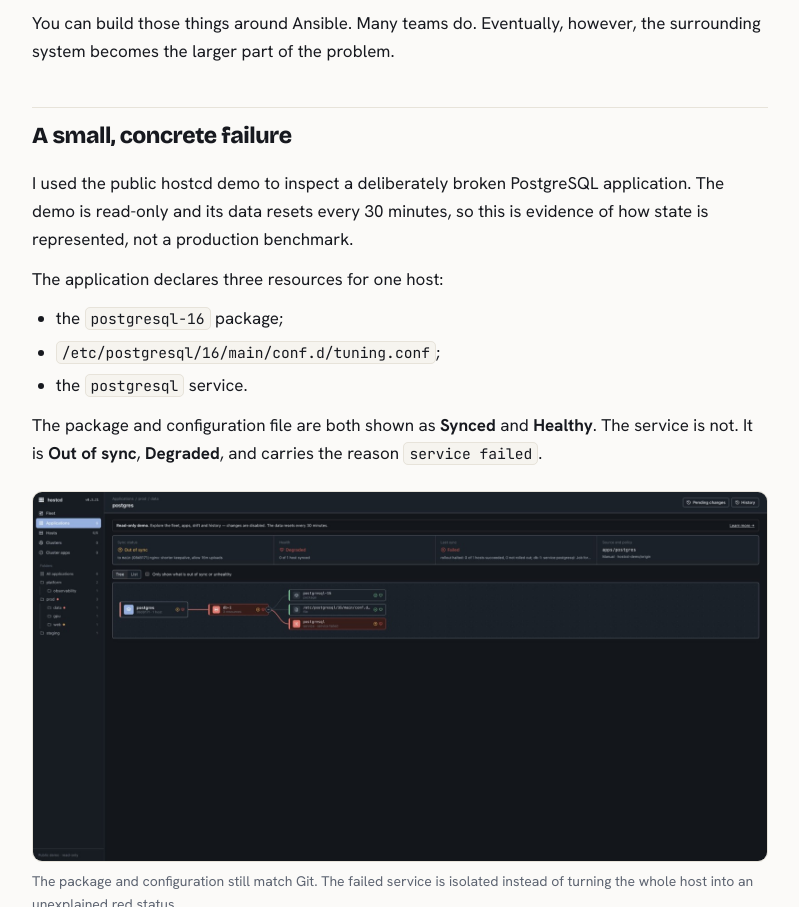
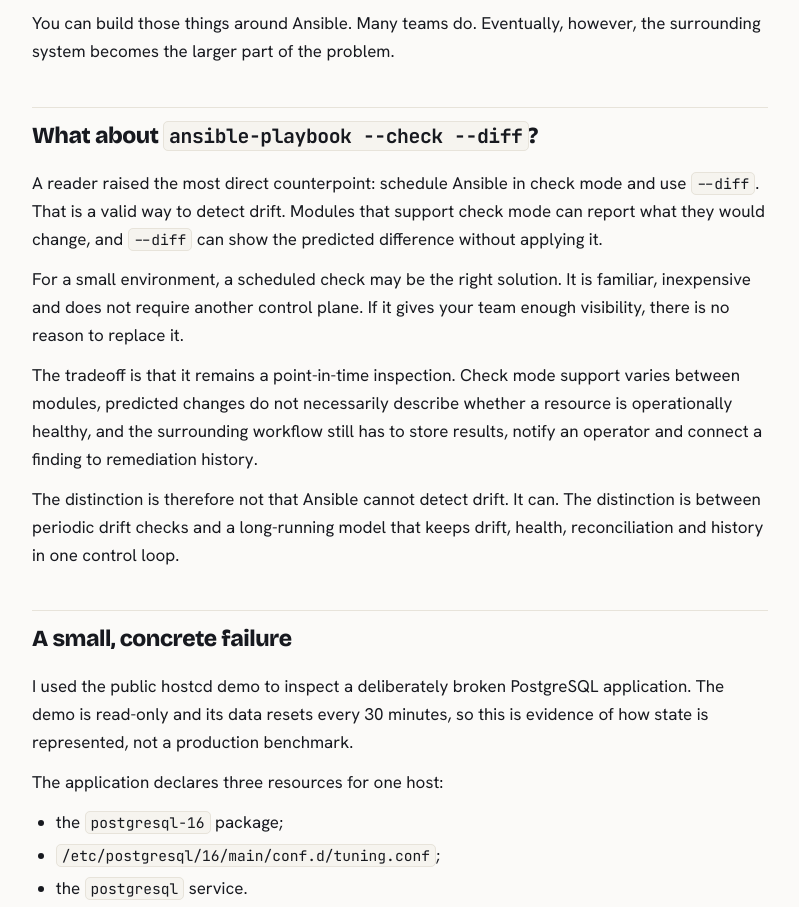
Before and after one commit to Inblade/hostcd-dist, a plain HTML site: page docs/blog/ansible-success-drift/index.html in a window 1280 px wide. Shown: the part 994-1901 px from the top of the page, without its empty margins (240-1039 px from the left). Drawn offline with Linux system fonts and the light colour scheme.

Commit message:
docs: clarify Ansible check mode tradeoffs (#59)
Co-authored-by: Danylo Kochetov <prn.danylo.kochetov@gcore.com>

```diff
--- a/docs/blog/ansible-success-drift/index.html
+++ b/docs/blog/ansible-success-drift/index.html
@@ -70,6 +70,12 @@
   <blockquote>Does every host still match the intended state right now?</blockquote>
   <p>A cron job cannot answer that between executions. A green CI result at 02:00 does not tell you whether <code>postgresql</code> is still running at 09:17. Running the same job every five minutes narrows the blind interval, but it does not automatically give you a durable model for drift, health, rollout history and recovery.</p>
   <p>You can build those things around Ansible. Many teams do. Eventually, however, the surrounding system becomes the larger part of the problem.</p>
+
+  <h2>What about <code>ansible-playbook --check --diff</code>?</h2>
+  <p>A reader raised the most direct counterpoint: schedule Ansible in check mode and use <code>--diff</code>. That is a valid way to detect drift. Modules that support check mode can report what they would change, and <code>--diff</code> can show the predicted difference without applying it.</p>
+  <p>For a small environment, a scheduled check may be the right solution. It is familiar, inexpensive and does not require another control plane. If it gives your team enough visibility, there is no reason to replace it.</p>
+  <p>The tradeoff is that it remains a point-in-time inspection. Check mode support varies between modules, predicted changes do not necessarily describe whether a resource is operationally healthy, and the surrounding workflow still has to store results, notify an operator and connect a finding to remediation history.</p>
+  <p>The distinction is therefore not that Ansible cannot detect drift. It can. The distinction is between periodic drift checks and a long-running model that keeps drift, health, reconciliation and history in one control loop.</p>
 
   <h2>A small, concrete failure</h2>
   <p>I used the public hostcd demo to inspect a deliberately broken PostgreSQL application. The demo is read-only and its data resets every 30 minutes, so this is evidence of how state is represented, not a production benchmark.</p>
```
